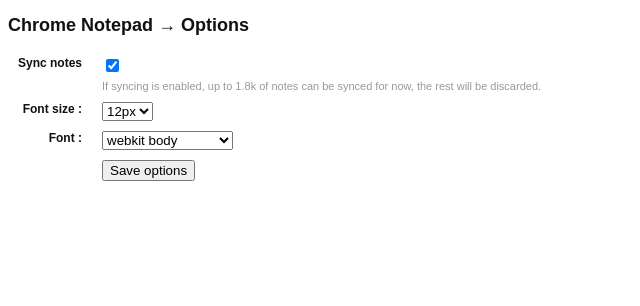
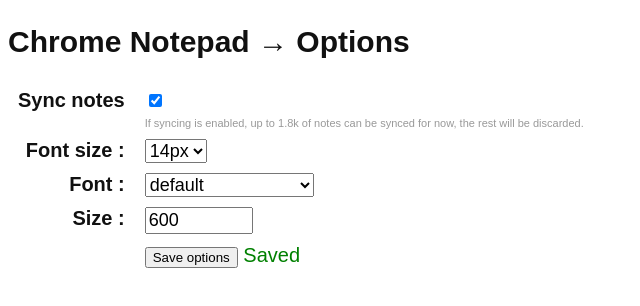
Before and after one commit to phaistonian/Chrome-Notepad, a browser extension: page options.html in a window 1280 px wide. Both pictures are taken after a click on the button "Save options". Shown: the whole page, without its empty margins (0-640 px from the left). Drawn offline with Linux system fonts and the light colour scheme.

Commit message:
added resize option

```diff
--- a/js/options.js
+++ b/js/options.js
@@ -15,8 +15,9 @@
         }
 
         /* Sizes */
-        this.data.options.fontSize	= this.data.options.fontSize || '13px';
-        this.data.options.fontFamily = this.data.options.fontFamily || '-webkit-body';
+        this.data.options.fontSize	 = this.data.options.fontSize || '14px';
+        this.data.options.fontFamily = this.data.options.fontFamily || 'default';
+        this.data.options.size       = this.data.options.size || '300';
 
 
         if(this.data.options.fontSize) {
@@ -26,6 +27,11 @@
 
         if(this.data.options.fontFamily) {
             this.select('font-family', this.data.options.fontFamily);
+        }
+
+        if(this.data.options.size) {
+            var numbered = Number(this.data.options.size);
+            document.querySelector("#size").value =  (numbered > 600 || !numbered) ? 600 : numbered;
         }
 
 
@@ -45,12 +51,14 @@
         var sync 	= document.getElementById('sync');
         var fontSize 	= document.getElementById('font-size');
         var fontFamily = document.getElementById('font-family');
+        var size = document.getElementById('size');
 
         // Store
         //this.data 				= localStorage['data'] ? JSON.parse(localStorage['data']) : this.data;
         this.data.options.sync			= !!sync.checked;
         this.data.options.fontSize 		= fontSize.value;
-        this.data.options.fontFamily 	= fontFamily.value;
+        this.data.options.fontFamily    = fontFamily.value;
+        this.data.options.size 	        = size.value || 300;
 
         localStorage['data']	= JSON.stringify(this.data);
 
@@ -61,11 +69,12 @@
 
         chrome.storage.sync.set({
             fontSize: fontSize.value,
-            fontFamily: fontFamily.value
+            fontFamily: fontFamily.value,
+            size : Number(size.value) > 600 ? 600 : Number(size.value)
         }, function() {
             setTimeout(function() {
                 say.style.display = 'none';
-            },2000);
+            },3000);
         });
 
     },
--- a/options.html
+++ b/options.html
@@ -8,6 +8,10 @@
 		background: white;
 		color: #111;
 		font: normal 12px arial, serif;
+		font-size: 20px;
+	}
+	input, select {
+		font-size: 18px;
 	}
 
 	table {
@@ -100,7 +104,12 @@
 			</select>
 		</td>
 	</tr>
-
+	<tr>
+		<th>Size :</th>
+		<td>
+			<input type="number" max="600" min = "300"  id = "size" style = "width: 100px;">
+		</td>
+	</tr>
 		<tr>
 
 		<th>&nbsp;</th>
```
Also changed, not shown: js/js.js (+8 -1 lines), popup.html (+6 -1 lines).
